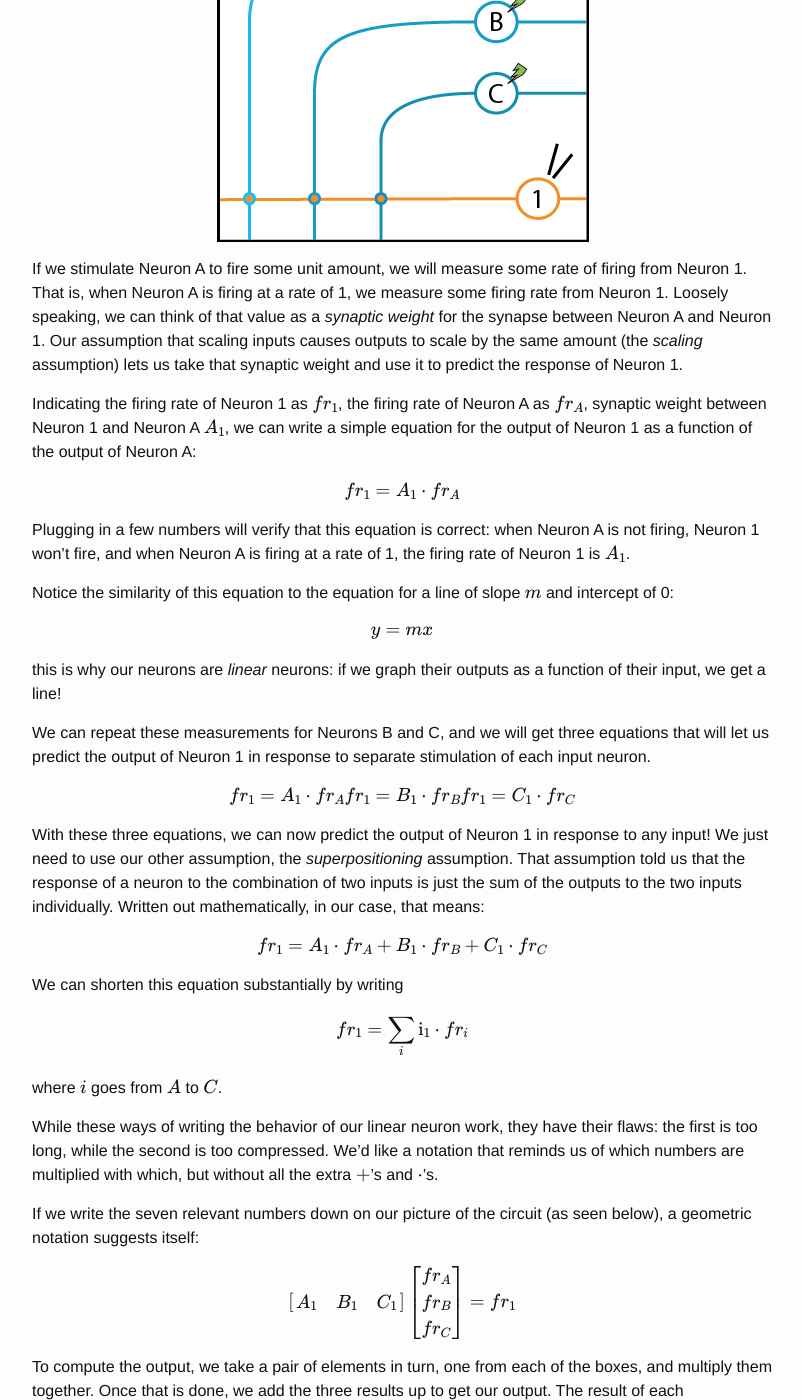
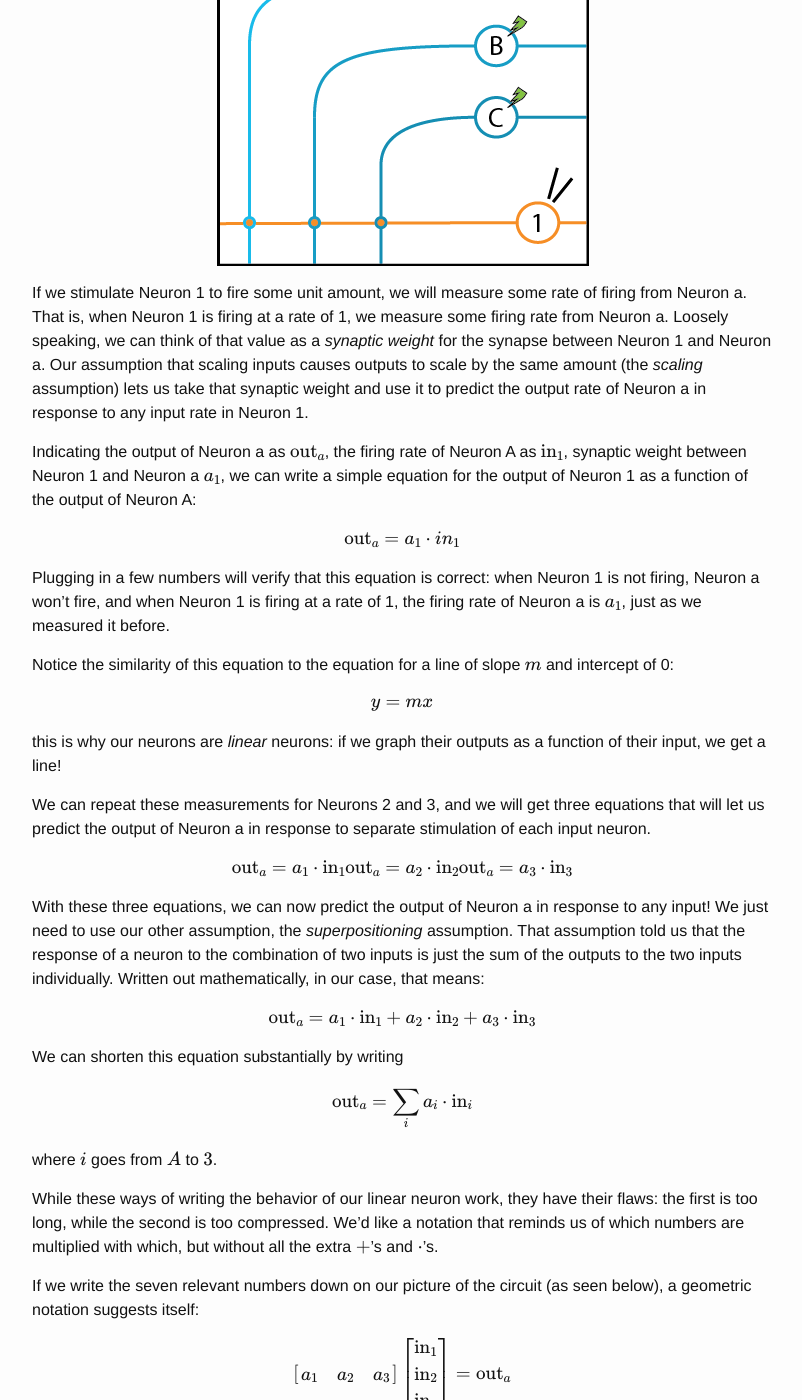
Before and after one commit to charlesfrye/charlesfrye.github.io, a Jekyll site: the page built from _posts/2017-08-17-linear-algebra-for-neuroscientists.markdown, in a window 1280 px wide and 1400 px high, scrolled down 2444 px. Shown: the whole window, without its empty margins (238-1040 px from the left). Built offline with Jekyll 4.4.1, drawn with Linux system fonts in a browser that asks for light colours; formulas are drawn with MathJax 3; some of the changed text lies outside the part shown.

Commit message:
updates notation

```diff
--- a/_posts/2017-08-17-linear-algebra-for-neuroscientists.markdown
+++ b/_posts/2017-08-17-linear-algebra-for-neuroscientists.markdown
@@ -23,7 +23,10 @@ geometry,
 and more.
 It shows up whenever
 we need to consider a collection of numbers
-as a single object, lying in some space.
+as a single object,
+and just one of many such collections,
+all of the same length.
+This turns out to be super common!
 
 This is no less true of neuroscience
 than of any other scientific field that uses math.
@@ -73,11 +76,11 @@ In order to get a clean, cartoon picture,
 we focus on a collection of
 three parallel fibers
 (below, in shades of blue,
-labeled A, B, and C)
+labeled 1, 2, and 3)
 that are all connected to each of
 three Purkinje cells
 (below, in shades of orange,
-labeled 1, 2, and 3).
+labeled a, b, and c).
 
 The dendritic inputs for the parallel fibers
 enter from the right,
@@ -97,7 +100,7 @@ What this means is that
 if the input to a neuron is doubled,
 or multiplied by any number,
 the output of the neuron doubles,
-or is multiplied by the same number.
+or is multiplied by that same number.
 Also,
 if we measure the outputs of a neuron
 for two inputs separately,
@@ -122,9 +125,9 @@ Let's perform some thought experiments on our cartoon neurons.
 First, let's place our imaginary
 [recording electrode](http://charlesfrye.github.io/FoundationalNeuroscience/80/)
 (indicated by two almost-intersecting lines, representing our pipette tip)
-on Neuron 1 and shine our imaginary laser
+on Neuron a and shine our imaginary laser
 (indicated by the green lightning bolts)
-on Neurons A, B, and C,
+on Neurons 1, 2, and 3,
 which we've modified using
 [optogenetics](https://en.wikipedia.org/wiki/Optogenetics)
 so that they respond to light by increasing and decreasing their activity.
@@ -133,44 +136,46 @@ The experiment is depicted below.
 ![experiment1]
 {: style="text-align: center"}
 
-If we stimulate Neuron A to fire some unit amount,
-we will measure some rate of firing from Neuron 1.
+If we stimulate Neuron 1 to fire some unit amount,
+we will measure some rate of firing from Neuron a.
 That is,
-when Neuron A is firing at a rate of 1,
-we measure some firing rate from Neuron 1.
+when Neuron 1 is firing at a rate of 1,
+we measure some firing rate from Neuron a.
 Loosely speaking,
 we can think of that value as a
 *synaptic weight*
-for the synapse between Neuron A and Neuron 1.
+for the synapse between Neuron 1 and Neuron a.
 Our assumption that scaling inputs
 causes outputs to scale by the same amount
 (the *scaling* assumption)
 lets us take that synaptic weight and use
-it to predict the response of Neuron 1.
+it to predict the output rate of Neuron a
+in response to any input rate in Neuron 1.
 
-Indicating the firing rate of Neuron 1 as
-$$fr_1$$, <!---_--->
+Indicating the output of Neuron a as
+$$\text{out}_a$$, <!---_--->
 the firing rate of Neuron A as
-$$fr_A$$, <!---_--->
+$$\text{in}_1$$, <!---_--->
 synaptic weight between
-Neuron 1 and Neuron A
-$$A_1$$, <!---_--->
+Neuron 1 and Neuron a
+$$a_1$$, <!---_--->
 we can write a simple equation
 for the output of Neuron 1
 as a function of the output of Neuron A:
 
 $$
-fr_1 = A_1 \cdot fr_A
+\text{out}_a = a_1 \cdot in_1
 $$ <!---_--->
 {: style="text-align: center"}
 
 Plugging in a few numbers will verify
 that this equation is correct:
-when Neuron A is not firing,
-Neuron 1 won't fire,
-and when Neuron A is firing at a rate of 1,
-the firing rate of Neuron 1 is
-$$A_1$$. <!---_--->
+when Neuron 1 is not firing,
+Neuron a won't fire,
+and when Neuron 1 is firing at a rate of 1,
+the firing rate of Neuron a is
+$$a_1$$, <!---_--->
+just as we measured it before.
 
 Notice the similarity of this equation
 to the equation for a line of slope $$m$$
@@ -185,23 +190,23 @@ if we graph their outputs as a function of their input,
 we get a line!
 
 We can repeat these measurements
-for Neurons B and C,
+for Neurons 2 and 3,
 and we will get three equations
 that will let us predict
-the output of Neuron 1
+the output of Neuron a
 in response to separate
 stimulation of each input neuron.
 
 $$
-fr_1 = A_1 \cdot fr_A \\
-fr_1 = B_1 \cdot fr_B \\
-fr_1 = C_1 \cdot fr_C \\
+\text{out}_a = a_1 \cdot \text{in}_1 \\
+\text{out}_a = a_2 \cdot \text{in}_2 \\
+\text{out}_a = a_3 \cdot \text{in}_3 \\
 $$ <!---_--->
 {: style="text-align: center"}
 
 With these three equations,
 we can now predict the output
-of Neuron 1 in response to any input!
+of Neuron a in response to any input!
 We just need to use our other assumption,
 the *superpositioning* assumption.
 That assumption told us
@@ -213,17 +218,17 @@ Written out mathematically,
 in our case, that means:
 
 $$
-fr_1 = A_1 \cdot fr_A + B_1 \cdot fr_B + C_1 \cdot fr_C
+\text{out}_a = a_1 \cdot \text{in}_1 + a_2 \cdot \text{in}_2 + a_3 \cdot \text{in}_3
 $$ <!---_--->
 {: style="text-align: center"}
 
 We can shorten this equation substantially by writing
 
 $$
-fr_1 = \sum_i \text{i}_1 \cdot fr_i
+\text{out}_a = \sum_i a_i \cdot \text{in}_i
 $$
 
-where $$i$$ goes from $$A$$ to $$C$$.
+where $$i$$ goes from $$A$$ to $$3$$.
 
 While these ways of writing
 the behavior of our linear neuron work,
@@ -242,11 +247,11 @@ a geometric notation suggests itself:
 
 $$
 \left[\begin{array}{c}
-A_1 & B_1 & C_1
+a_1 & a_2 & a_3
 \end{array}\right]
 \left[\begin{array}{ccc}
-fr_A \\ fr_B \\ fr_C
-\end{array}\right] = fr_1
+\text{in}_1 \\ \text{in}_2 \\ \text{in}_3
+\end{array}\right] = \text{out}_a
 $$ <!---_--->
 {: style="text-align: center"}
 
@@ -259,7 +264,7 @@ we add the three results up
 to get our output.
 The result of each multiplication
 is the component of the firing rate
-of Neuron 1 that is due to the activity
+of Neuron a that is due to the activity
 of a single neuron,
 and the superposition principle lets us add them all up.
 
@@ -269,25 +274,29 @@ For obvious reasons,
 the one on the left is a *row vector*
 and the one on the right is a *column vector*.
 We might call them
-$$\vec{w}_1$$ ($$w$$ for "weight")
-and $$\vec{fr}$$<!---_--->
+$$\vec{a}$$
+and $$\vec{\text{in}}$$<!---_--->
 The process of multiplying two vectors together
 is variously known as
 
 - the *dot product*, because it can be written
-$$\vec{w}_1\cdot\vec{fr}$$<!---_--->
+$$\vec{a}\cdot\vec{\text{in}}$$<!---_--->
 (notice the dot)
 - the *scalar product*, since the result is a single number,
 also known as a "scalar" because multiplying by a number "scales" things
-- a *weighted sum*, since we multiply each element of $$\vec{fr}$$
-by a weight from $$\vec{w}_1$$<!---_--->
+- a *weighted sum*, since we multiply each element of $$\vec{\text{in}}$$
+by a value, or weight, from $$\vec{a}$$.
+Note that this has nothing directly to do with "synaptic weights";
+we could also think of the output as a weighted sum of the values from
+$$\vec{a}$$ with weights given by $$\vec{\text{in}}$$.
 
 These operations are ubiquitous in mathematics.
 For example,
 computing the average of a collection of $$N$$ numbers
 is a multiplication of vectors:
 one vector containing all of the numbers
-and the other containing $$1/N$$ in each position.
+and the other containing $$1/N$$ in each position
+(this operation is also clearly a weighted sum).
 In the greatest generality,
 even derivatives and integrals are a form of
 vector multiplication called a
```
Also changed, not shown: other parts of _posts/2017-08-17-linear-algebra-for-neuroscientists.markdown (+1 -1 lines).
